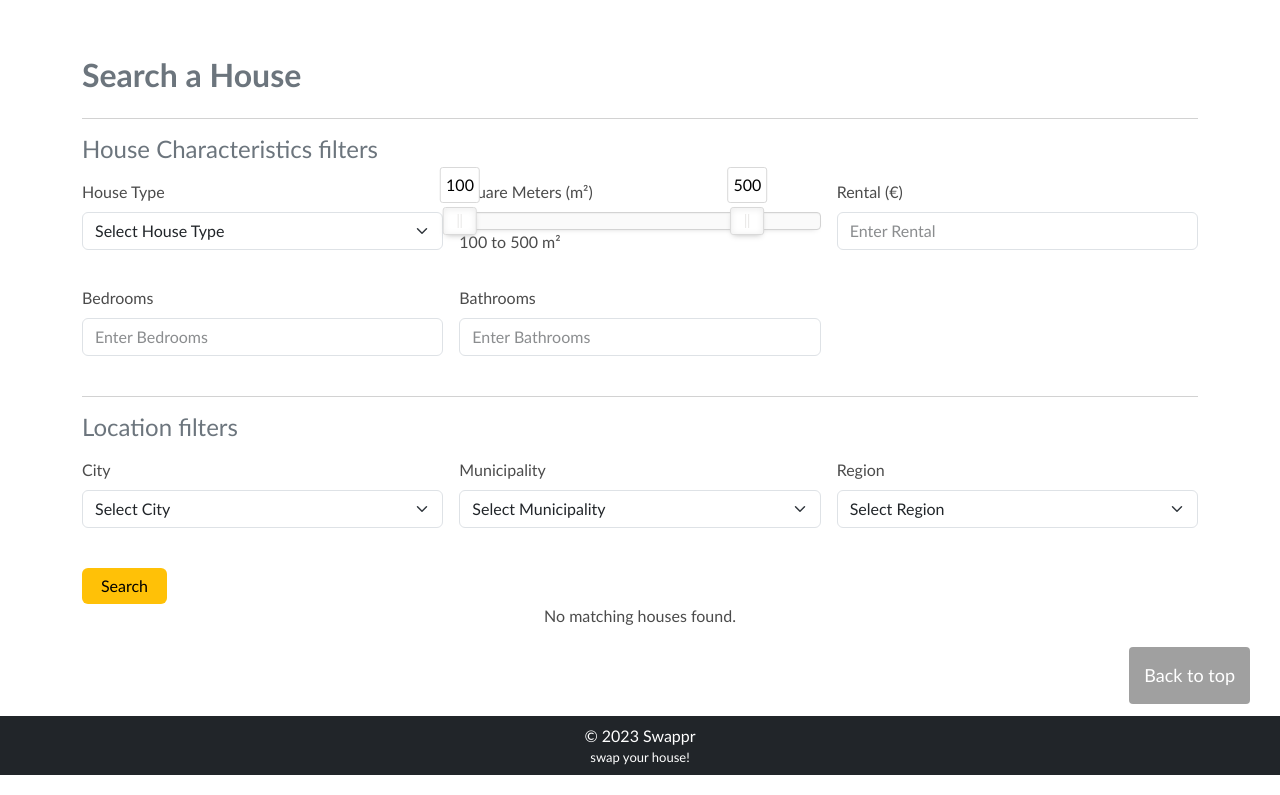
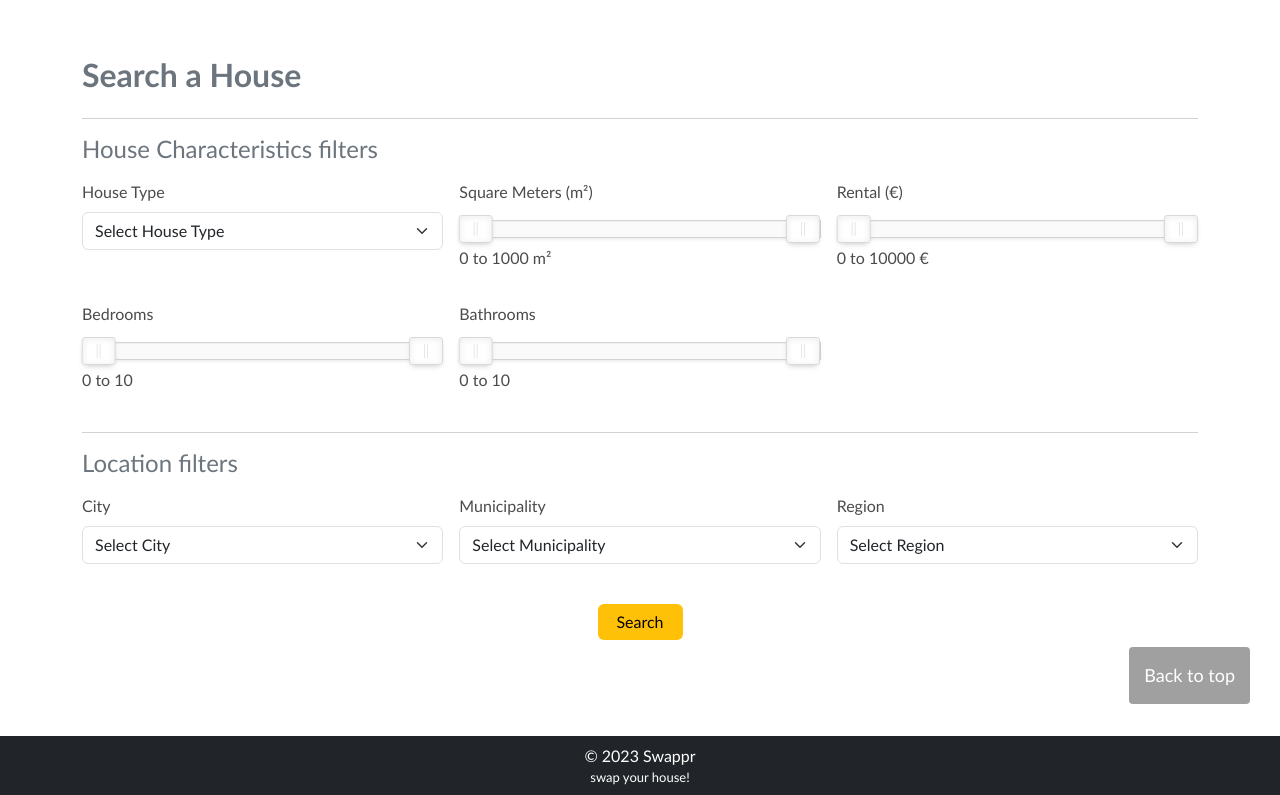
Before and after one commit to a-tsagkalidis/swappr, a Flask app: page /search in a window 1280 px wide. Shown: the part 76-871 px from the top of the page. Run offline with Flask 3, Linux system fonts and the light colour scheme; the visitor is signed in with stand-in values (Sample User, id 1); data comes from the database, SQL or seed files in the repository; some libraries are stand-ins or nearby versions.

Commit message:
Update: sliders working

```diff
--- a/app.py
+++ b/app.py
@@ -531,9 +531,9 @@ def search():
         # Get user submitted form data
         house_type = request.form.get('houseType')
         square_meters = json.loads(request.form.get('squareMeters'))
-        rental = request.form.get('rental')
-        bedrooms = request.form.get('bedrooms')
-        bathrooms = request.form.get('bathrooms')
+        rental = json.loads(request.form.get('rental'))
+        bedrooms = json.loads(request.form.get('bedrooms'))
+        bathrooms = json.loads(request.form.get('bathrooms'))
         city = request.form.get('city')
         municipality = request.form.get('municipality')
         region = request.form.get('region')
@@ -541,18 +541,20 @@ def search():
         all_field_values = list(request.form.values())
 
         query = '''
-        SELECT * FROM submissions
-        WHERE (house_type = ? OR ? = '')
-        AND ((square_meters >= ? AND square_meters <= ?) OR ? IS NULL OR ? = '')
-        AND (rental = ? OR ? = '')
-        AND (bedrooms = ? OR ? = '')
-        AND (bathrooms = ? OR ? = '')
-        AND (city = ? OR ? = '')
-        AND (municipality = ? OR ? = '')
-        AND (region = ? OR ? = '')
-        AND (exposure = ?)
-        AND (user_id != ?)
-        '''
+                SELECT submissions.*, users.email, users.username
+                FROM submissions
+                JOIN users ON submissions.user_id = users.id
+                WHERE (submissions.house_type = ? OR ? = '')
+                AND ((submissions.square_meters >= ? AND submissions.square_meters <= ?) OR ? IS NULL OR ? = '')
+                AND ((submissions.rental >= ? AND submissions.rental <= ?) OR ? IS NULL OR ? = '')
+                AND ((submissions.bedrooms >= ? AND submissions.bedrooms <= ?) OR ? IS NULL OR ? = '')
+                AND ((submissions.bathrooms >= ? AND submissions.bathrooms <= ?) OR ? IS NULL OR ? = '')
+                AND (submissions.city = ? OR ? = '')
+                AND (submissions.municipality = ? OR ? = '')
+                AND (submissions.region = ? OR ? = '')
+                AND submissions.exposure = ?
+                AND submissions.user_id != ?;
+                '''
 
         # Execute the query with the provided parameters
         search_results = cursor_fetch(
@@ -560,14 +562,18 @@ def search():
             house_type, house_type,
             square_meters['min'], square_meters['max'],
             square_meters['min'], square_meters['max'],
-            rental, rental,
-            bedrooms, bedrooms,
-            bathrooms, bathrooms,
+            rental['min'], rental['max'],
+            rental['min'], rental['max'],
+            bedrooms['min'], bedrooms['max'],
+            bedrooms['min'], bedrooms['max'],
+            bathrooms['min'], bathrooms['max'],
+            bathrooms['min'], bathrooms['max'],
             city, city,
             municipality, municipality,
             region, region,
             exposure,
             user_id)
+        print(search_results)
 
         return render_template(
             '/search.html',
@@ -582,6 +588,7 @@ def search():
         return render_template(
             '/search.html',
             cities=cities,
+            search_initial_page_load = True,
             search=None,
             whitespace=whitespace
         )
--- a/static/css/styles.css
+++ b/static/css/styles.css
@@ -1,6 +1,6 @@
 @import url(http://fonts.googleapis.com/css?family=Ubuntu:light,regular,bold&subset=Latin);
 
-/* Body related styles */
+/* Core styles */
 html {
     position: relative;
     min-height: 100%;
@@ -10,7 +10,11 @@ body {
     color: rgb(75, 75, 75);
     margin-bottom: auto;
 }
-/* Body related styles */
+a {
+    text-decoration: none;
+    color: rgb(0, 134, 206);
+}
+/* Core styles */
 
 
 
@@ -149,39 +153,12 @@ td {
 
 
 
-/* Slider */
-.slidecontainer {
-    width: 100%;
+/* Fit handle within the slider */
+#squareMetersSlider,
+#rentalSlider,
+#bedroomsSlider,
+#bathroomsSlider {
+    border-radius: 0;
+    padding: 0 16px;
 }
-
-.slider {
--webkit-appearance: none;
-width: 100%;
-height: 15px;
-background: #d3d3d3;
-outline: none;
-opacity: 0.7;
--webkit-transition: .2s;
-transition: opacity .2s;
-}
-
-.slider:hover {
-opacity: 1;
-}
-
-.slider::-webkit-slider-thumb {
--webkit-appearance: none;
-appearance: none;
-width: 25px;
-height: 15px;
-background: #006aac;
-cursor: pointer;
-}
-
-.slider::-moz-range-thumb {
-width: 25px;
-height: 15px;
-background: #006aac;
-cursor: pointer;
-}
-/* Slider */
+/* Fit handle within the slider */
--- a/static/js/script.js
+++ b/static/js/script.js
@@ -316,6 +316,7 @@ if (window.location.pathname === '/submit' ||
 }
 
 
+// Replaces underscores with whitespaces and lowercased words to titles
 function whitespace(text) {
     return text.replace(/_/g, ' ').replace(/\w\S*/g, function (word) {
         return word.charAt(0).toUpperCase() + word.substr(1).toLowerCase();
@@ -323,39 +324,134 @@ function whitespace(text) {
 }
 
 
-if (window.location.pathname === '/search') {
-    var arbitraryValuesSlider = document.getElementById('squareMetersSlider');
-    var arbitraryValuesForSlider = ['100', '200', '300', '400', '500', '600'];
-
-    var format = {
+// Called in noUiSliders creations - formats values from 2 decimals (deafault) to 0 decimals
+function createSliderFormat() {
+    return {
         to: function(value) {
-            return arbitraryValuesForSlider[Math.round(value)];
+            return Math.round(value);
         },
         from: function (value) {
-            return arbitraryValuesForSlider.indexOf(value);
+            return parseFloat(value);
         }
     };
+}
 
-    noUiSlider.create(arbitraryValuesSlider, {
-        // start values are parsed by 'format'
-        start: ['100', '500'],
-        range: { min: 0, max: arbitraryValuesForSlider.length - 1 },
-        step: 1,
-        tooltips: true,
-        format: format,
-        // pips: { mode: 'steps', format: format, density: 50 },
+
+// ----- NOUISLIDER CREATIONS -----//
+if (window.location.pathname === '/search') {
+
+    // --- Square Meters noUiSlider ---//
+    // Get square meters slider from DOM
+    var squareMetersSlider = document.getElementById('squareMetersSlider');
+
+    // Create dual slider for square meters
+    noUiSlider.create(squareMetersSlider, {
+        start: ['0', '1000'],
+        range: { min: 0, max: 1000 },
+        step: 5,
+        tooltips: false,
+        format: createSliderFormat()
     });
 
-    var snapValues = [
+    // Get an array of the minimum and maximum values of square meters from DOM
+    var squareMetersSnapValues = [
         document.getElementById('squareMetersMinimum'),
         document.getElementById('squareMetersMaximum')
     ];
 
-    // Update sliders
-    arbitraryValuesSlider.noUiSlider.on('update', function (values, handle) {
-        snapValues[handle].innerHTML = values[handle];
+    // Update slider values
+    squareMetersSlider.noUiSlider.on('update', function (values, handle) {
+        squareMetersSnapValues[handle].innerHTML = values[handle];
 
-        // Update the hidden input field
+        // Update the hidden input field that will send the values to backend
         document.getElementById('squareMeters').value = JSON.stringify({ min: values[0], max: values[1] })
     });
+
+
+    // --- Rental noUiSlider ---//
+    // Get rental slider from DOM
+    var rentalSlider = document.getElementById('rentalSlider');
+
+    // Create dual slider for rental
+    noUiSlider.create(rentalSlider, {
+        start: ['0', '10000'],
+        range: { min: 0, max: 10000 },
+        step: 50,
+        tooltips: false,
+        format: createSliderFormat()
+    });
+
+    // Get an array of the minimum and maximum values of rental from DOM
+    var rentalSnapValues = [
+        document.getElementById('rentalMinimum'),
+        document.getElementById('rentalMaximum')
+    ];
+
+    // Update slider values
+    rentalSlider.noUiSlider.on('update', function (values, handle) {
+        rentalSnapValues[handle].innerHTML = values[handle];
+
+        // Update the hidden input field that will send the values to backend
+        document.getElementById('rental').value = JSON.stringify({ min: values[0], max: values[1] })
+    });
+
+
+    // --- Bedrooms noUiSlider ---//
+    // Get bedrooms slider from DOM
+    var bedroomsSlider = document.getElementById('bedroomsSlider');
+
+    // Create dual slider for bedrooms
+    noUiSlider.create(bedroomsSlider, {
+        start: ['0', '10'],
+        range: { min: 0, max: 10 },
+        step: 1,
+        tooltips: false,
+        format: createSliderFormat()
+    });
+
+    // Get an array of the minimum and maximum values of bedrooms from DOM
+    var bedroomsSnapValues = [
+        document.getElementById('bedroomsMinimum'),
+        document.getElementById('bedroomsMaximum')
+    ];
+
+    // Update slider values
+    bedroomsSlider.noUiSlider.on('update', function (values, handle) {
+        bedroomsSnapValues[handle].innerHTML = values[handle];
+
+        // Update the hidden input field that will send the values to backend
+        document.getElementById('bedrooms').value = JSON.stringify({ min: values[0], max: values[1] })
+    });
+
+
+    // --- Bathrooms noUiSlider ---//
+    // Get bathrooms slider from DOM
+    var bathroomsSlider = document.getElementById('bathroomsSlider');
+
+    // Create dual slider for bathrooms
+    noUiSlider.create(bathroomsSlider, {
+        start: ['0', '10'],
+        range: { min: 0, max: 10 },
+        step: 1,
+        tooltips: false,
+        format: createSliderFormat()
+    });
+
+    // Get an array of the minimum and maximum values of bathrooms from DOM
+    var bathroomsSnapValues = [
+        document.getElementById('bathroomsMinimum'),
+        document.getElementById('bathroomsMaximum')
+    ];
+
+    // Update slider values
+    bathroomsSlider.noUiSlider.on('update', function (values, handle) {
+        bathroomsSnapValues[handle].innerHTML = values[handle];
+
+        // Update the hidden input field that will send the values to backend
+        document.getElementById('bathrooms').value = JSON.stringify({ min: values[0], max: values[1] })
+    });
+
+
+
+
 }
--- a/templates/search.html
+++ b/templates/search.html
@@ -9,6 +9,7 @@
     <h1 class="mb-4 fw-bold fs-2 text-secondary">Search a House</h1>
     <form action="/search" method="post" class="submitForm">
 
+      <!-- House characteristics sections -->
       <hr>
       <h3 class="mb-3 fw-light fs-4 text-secondary">House Characteristics filters</h2>
       <div class="row g-3 mb-4">
@@ -27,29 +28,43 @@
 
 
         <div class="col-md-4 mb-3">
-          <label for="squareMeters" class="form-label">Square Meters (m&#178;)</label>
-          <div id="squareMetersSlider" name="squareMetersSlider"></div>
-          <output for="squareMeters" id="squareMetersMinimum">0</output><span> to </span>
-          <output for="squareMeters" id="squareMetersMaximum">0</output><span> m&#178;</span>
-
+          <label for="squareMeters" class="form-label mb-3">Square Meters (m&#178;)</label>
+          <div class="mb-2" id="squareMetersSlider" name="squareMetersSlider"></div>
+          <output id="squareMetersMinimum">0</output><span> to </span>
+          <output id="squareMetersMaximum">0</output><span> m&#178;</span>
           <input type="hidden" id="squareMeters" name="squareMeters" value="">
         </div>
 
 
         <div class="col-md-4 mb-3">
-          <label for="rental" class="form-label">Rental (€)</label>
-          <input type="number" class="form-control" id="rental" name="rental" min="0" max="10000" placeholder="Enter Rental">
+          <label for="rental" class="form-label mb-3">Rental (&euro;)</label>
+          <div class="mb-2" id="rentalSlider" name="rentalSlider"></div>
+          <output id="rentalMinimum">0</output><span> to </span>
+          <output id="rentalMaximum">0</output><span> &euro;</span>
+          <input type="hidden" id="rental" name="rental" value="">
         </div>
+
+
         <div class="col-md-4 mb-3">
-          <label for="bedrooms" class="form-label">Bedrooms</label>
-          <input type="number" class="form-control" id="bedrooms" name="bedrooms" min="0" max="10" placeholder="Enter Bedrooms">
+          <label for="bedrooms" class="form-label mb-3">Bedrooms</label>
+          <div class="mb-2" id="bedroomsSlider" name="bedroomsSlider"></div>
+          <output id="bedroomsMinimum">0</output><span> to </span>
+          <output id="bedroomsMaximum">0</output>
+          <input type="hidden" id="bedrooms" name="bedrooms" value="">
         </div>
+
+
         <div class="col-md-4 mb-3">
-          <label for="bathrooms" class="form-label">Bathrooms</label>
-          <input type="number" class="form-control" id="bathrooms" name="bathrooms" min="0" max="10" placeholder="Enter Bathrooms">
+          <label for="bathrooms" class="form-label mb-3">Bathrooms</label>
+          <div class="mb-2" id="bathroomsSlider" name="bathroomsSlider"></div>
+          <output id="bathroomsMinimum">0</output><span> to </span>
+          <output id="bathroomsMaximum">0</output>
+          <input type="hidden" id="bathrooms" name="bathrooms" value="">
         </div>
       </div>
 
+
+      <!-- Location filters sections -->
       <hr>
       <h3 class="mb-3 fw-light fs-4 text-secondary">Location filters</h2>
       <div class="row g-3 mb-4">
@@ -67,9 +82,7 @@
         <div class="col-md-4 mb-3">
           <label for="municipality" class="form-label">Municipality</label>
           <select class="form-select" id="municipality" name="municipality">
-
               <option value="">Select Municipality</option>
-
             <!-- Options will be populated dynamically using JavaScript -->
           </select>
         </div>
@@ -77,47 +90,47 @@
         <div class="col-md-4 mb-3">
           <label for="municipality" class="form-label">Region</label>
           <select class="form-select" id="region" name="region">
-
             <option value="">Select Region</option>
-
             <!-- Options will be populated dynamically using JavaScript -->
           </select>
         </div>
       </div>
 
       <!-- Submit Button -->
-      <button type="submit" class="btn btn-warning">Search</button>
+      <div class="text-center">
+        <button type="submit" class="mb-4 btn btn-warning">Search</button>
+      </div>
     </form>
   </div>
 
+  <!-- Search results section -->
   {% if search %}
-    <br>
     <hr>
     <div class="container mt-2">
       <h1 class="mb-4 fw-bold fs-2 text-secondary">Search Matches</h1>
         <table class="table">
           <thead>
             <tr>
-              <th>Unique ID</th>
               <th>House Type</th>
               <th>Sqr. Meters (m&sup2;)</th>
-              <th>Rental (€)</th>
+              <th>Rental (&euro;)</th>
               <th>Bedrooms</th>
               <th>Bathrooms</th>
               <th>Location</th>
+              <th>Contact</th>
               <!-- Add other columns as needed -->
             </tr>
           </thead>
           <tbody>
             {% for match in search %}
               <tr>
-                <td>{{ match.id }}</td>
                 <td>{{ whitespace(match.house_type) }}</td>
                 <td>{{ comma(match.square_meters) }} m&sup2;</td>
                 <td>€{{ comma(match.rental) }}</td>
                 <td>{{ match.bedrooms }}</td>
                 <td>{{ match.bathrooms }}</td>
-                <td>{{ whitespace(match.city) }}, {{ whitespace(match.region) }}</td>
+                <td><a href="https://www.google.com/maps/search/{{ whitespace(match.city) }}, {{ whitespace(match.region) }}" target="_blank">{{ whitespace(match.city) }}, {{ whitespace(match.region) }}</a></td>
+                <td><a href="mailto:{{ match.email }}">{{ match.username }}</a></td>
                 <!-- Add other columns as needed -->
               </tr>
             {% endfor %}
@@ -125,8 +138,9 @@
         </table>
     </div>
 
+  {% elif search_initial_page_load %}
   {% else %}
-    <p>No matching houses found.</p>
+    <p class="text-center">No matching houses found.</p>
   {% endif %}
 
 {% endblock %}
```
